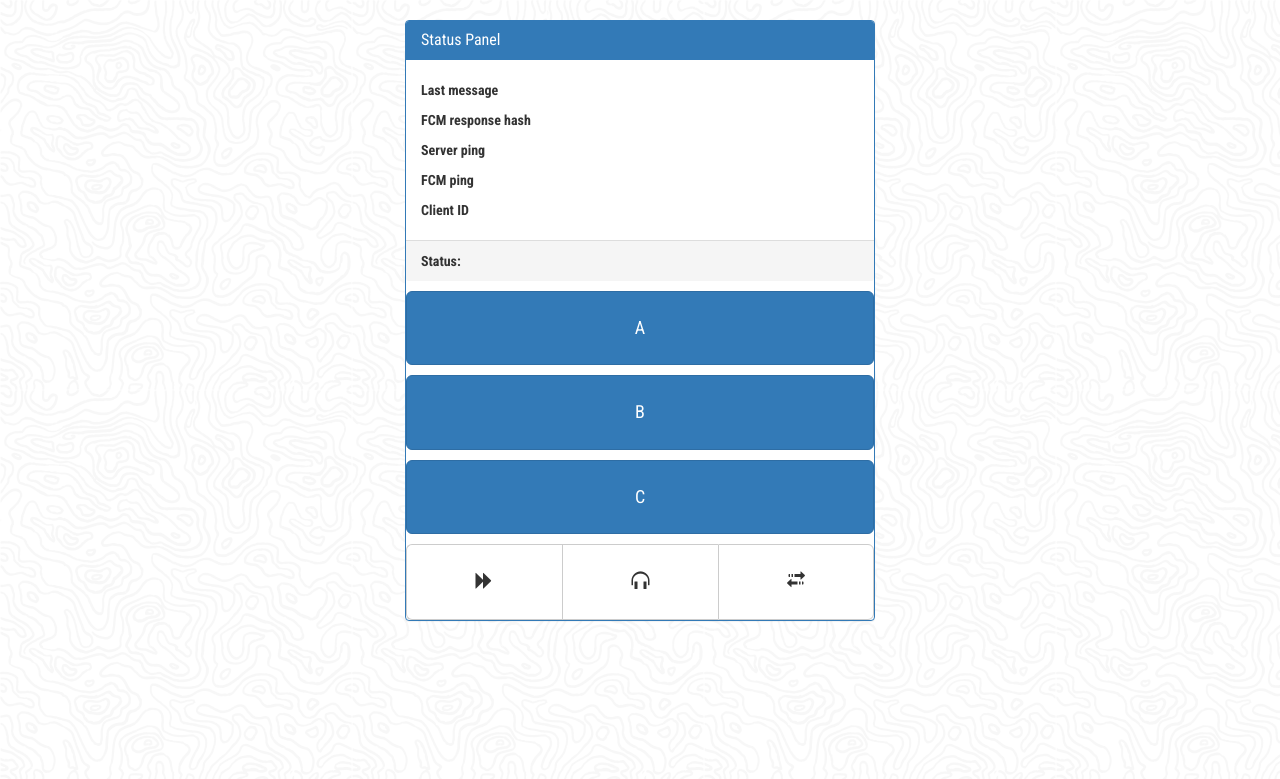
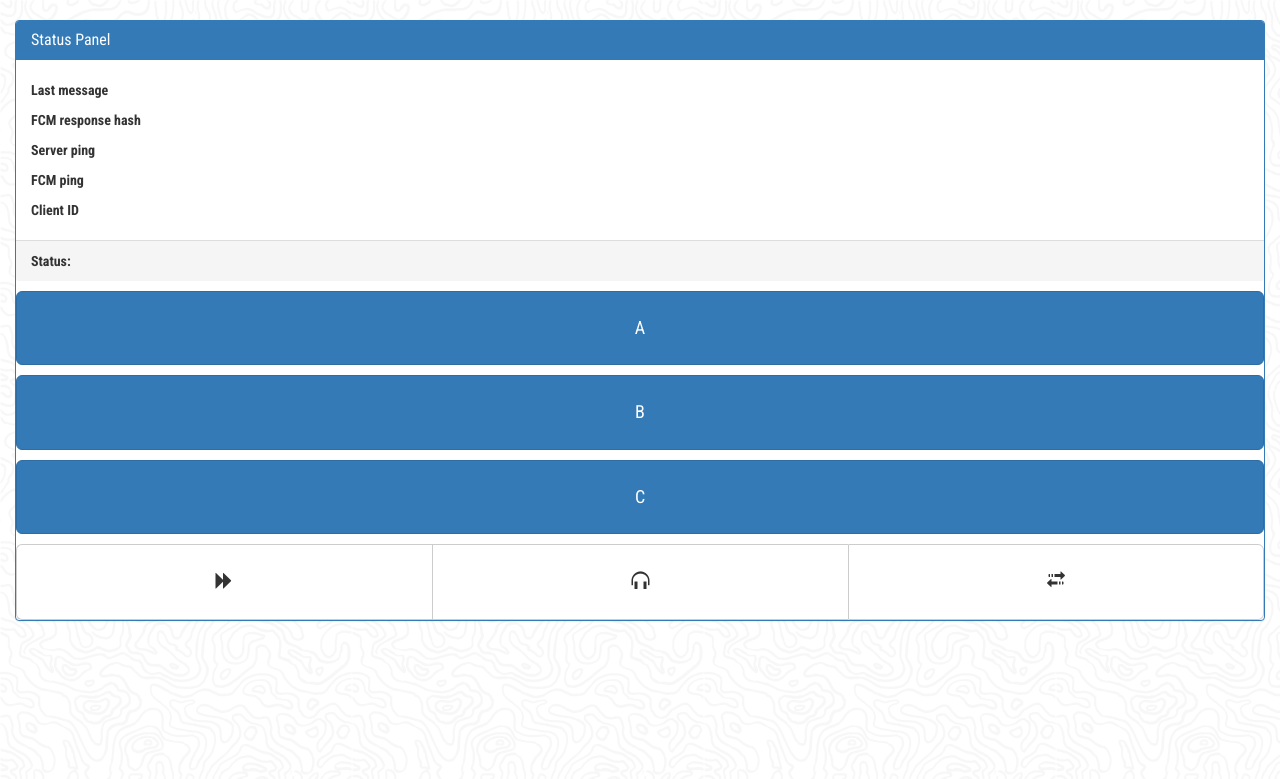
Before and after one commit to FlixFlix/AndroBuzz, a PHP site: page / in a window 1280 px wide. Shown: the top 779 px of the page. Run offline with PHP 8.4, Linux system fonts and the light colour scheme; some libraries are stand-ins or nearby versions.

Commit message:
Temporarily disabled max-width for development purposes

```diff
--- a/web_app/index.php
+++ b/web_app/index.php
@@ -189,12 +189,12 @@
             transition: 0.125s
         }
         .container-fluid {
-            max-width: 500px;
+            /*max-width: 500px; disabled for dev purposes */
         }
 
         #main-view {
             height: calc(100vh - 40px);
-            max-width: 500px;
+            /*max-width: 500px; disabled for dev purposes */
             position: relative;
         }
 
```
